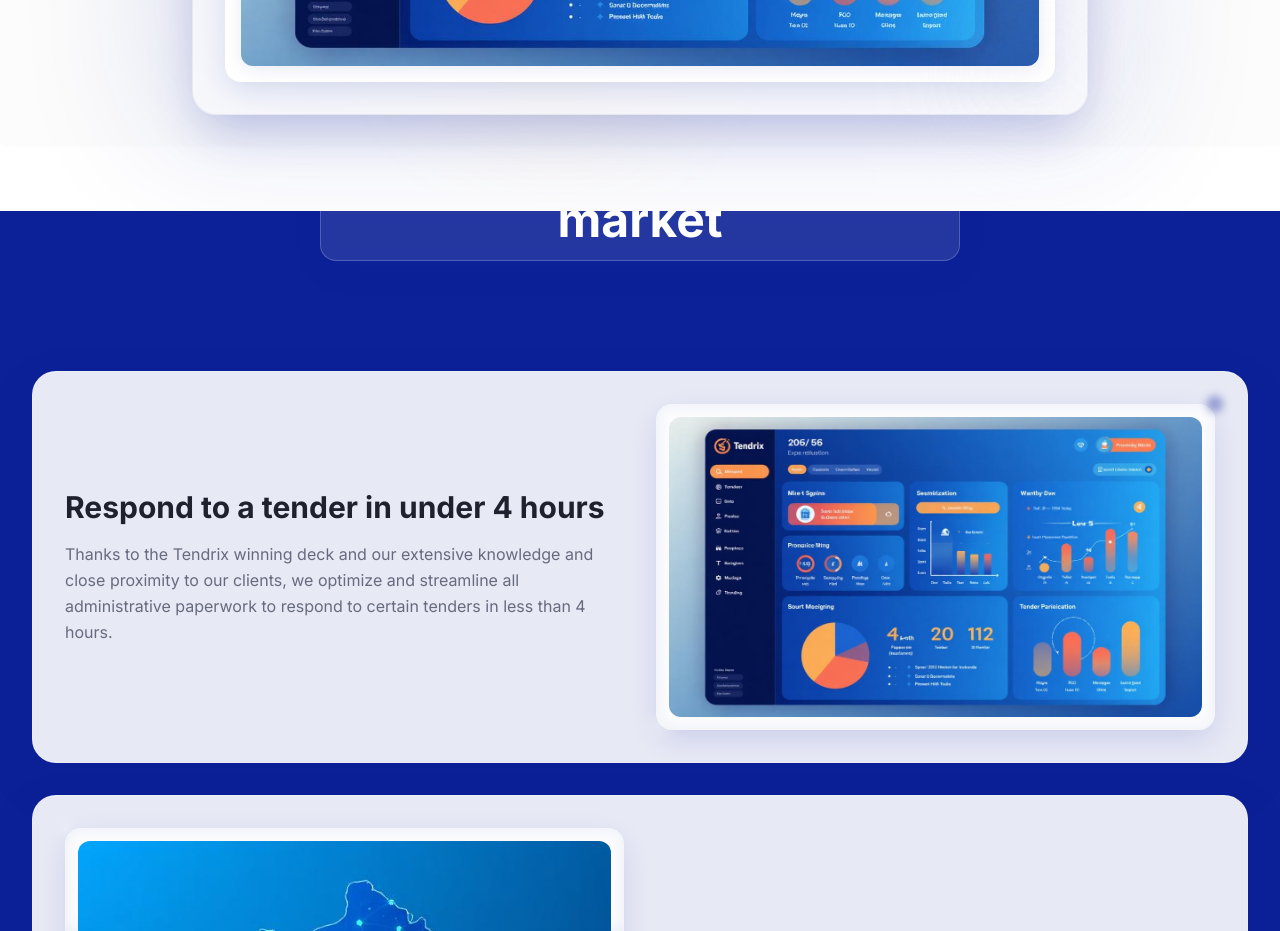
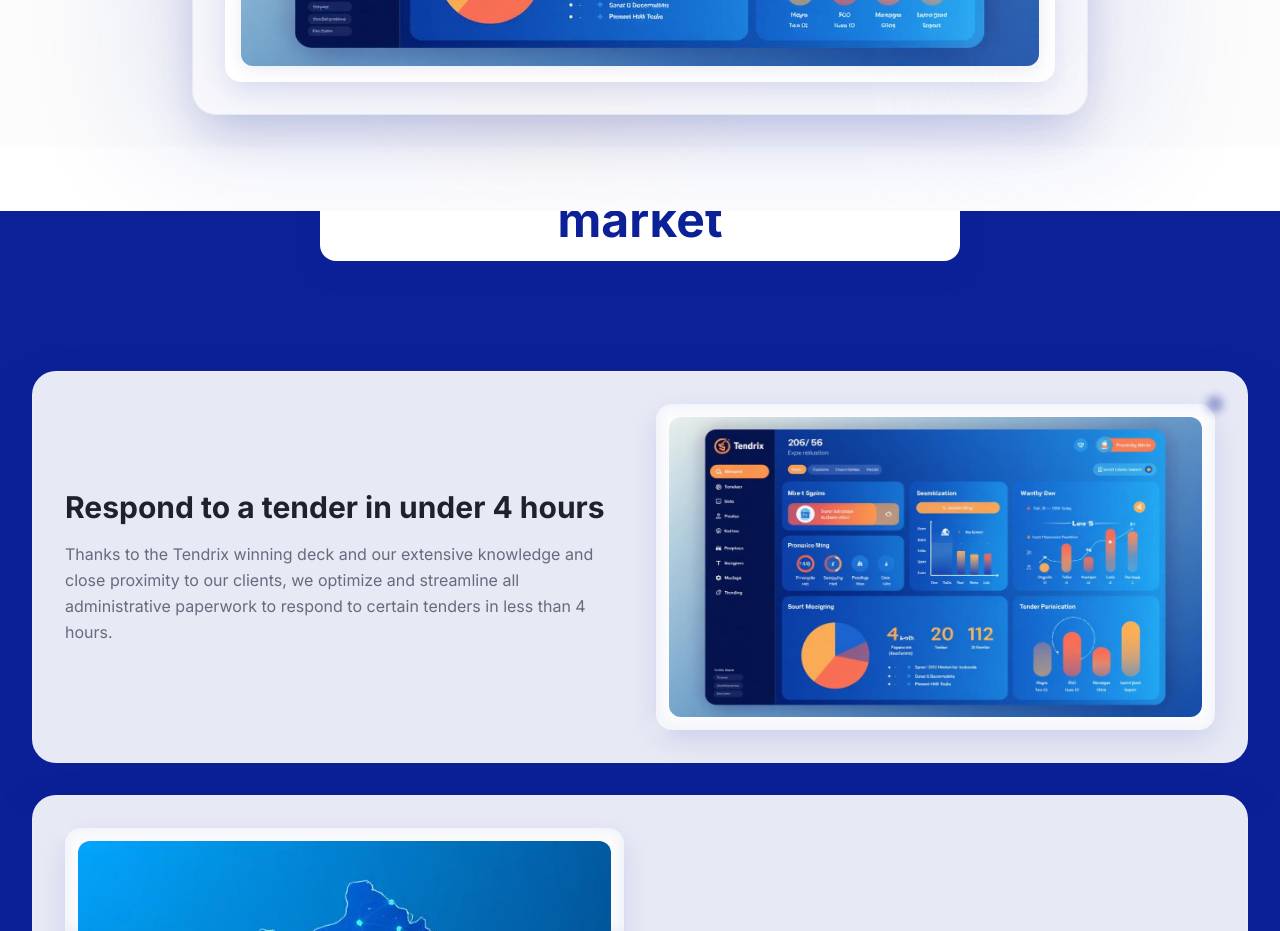
Before and after one commit to juliendetendrix/tendrix-tender-simplify, a React (Vite) app: page / in a window 1280 px wide. Shown: the part 920-1851 px from the top of the page. Built offline with nearby package versions, Linux system fonts and the light colour scheme; the HTML template or start-up script is replaced by a standard one.

Commit message:
Add solid background to title

```diff
--- a/src/components/HowItWorks.tsx
+++ b/src/components/HowItWorks.tsx
@@ -8,7 +8,7 @@ const HowItWorks = () => {
       {/* Floating Title - positioned to straddle sections */}
       <div className="absolute -top-20 left-1/2 transform -translate-x-1/2 z-20">
         <div className="text-center">
-          <h2 className="text-3xl lg:text-5xl font-bold text-primary-foreground mb-6 px-8 py-4 bg-white/10 backdrop-blur border border-white/20 rounded-2xl shadow-medium">
+          <h2 className="text-3xl lg:text-5xl font-bold text-primary mb-6 px-8 py-4 bg-white border border-white/20 rounded-2xl shadow-medium">
             Unlock an untapped market
           </h2>
         </div>
```
